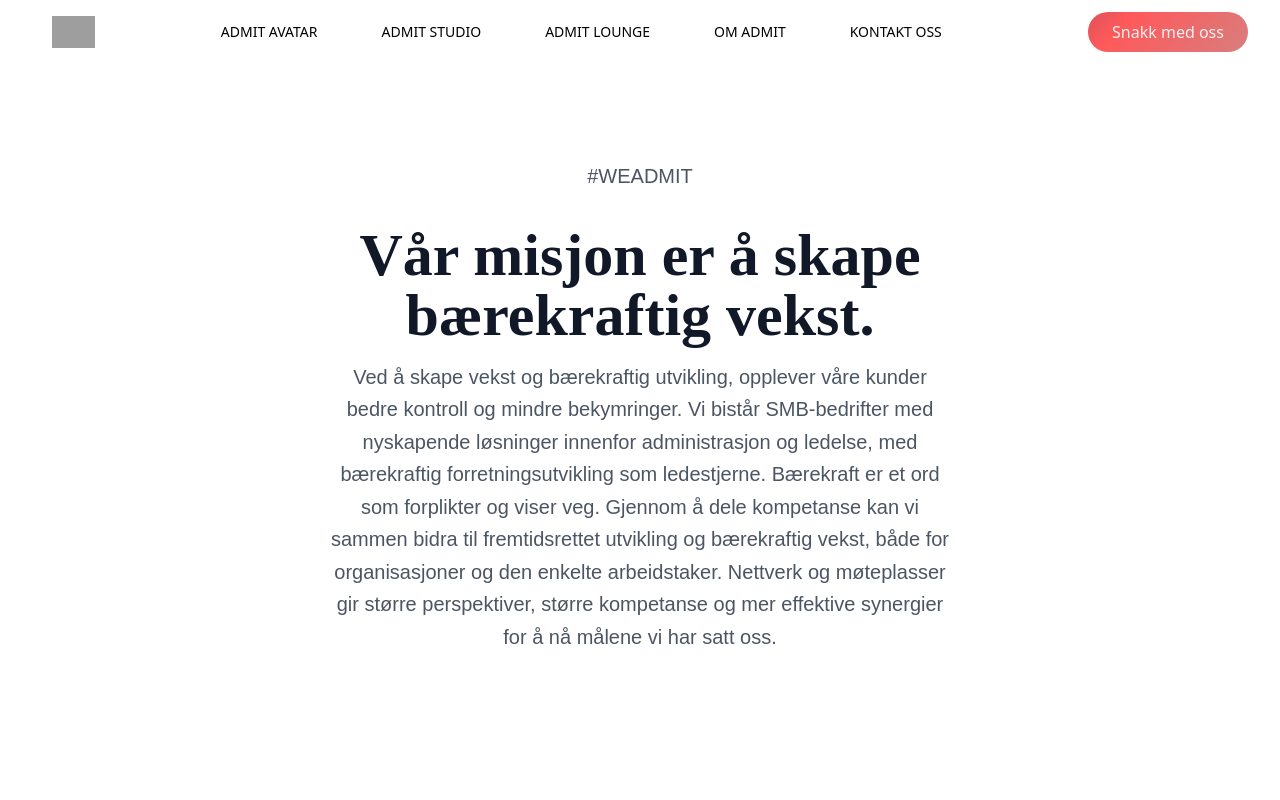
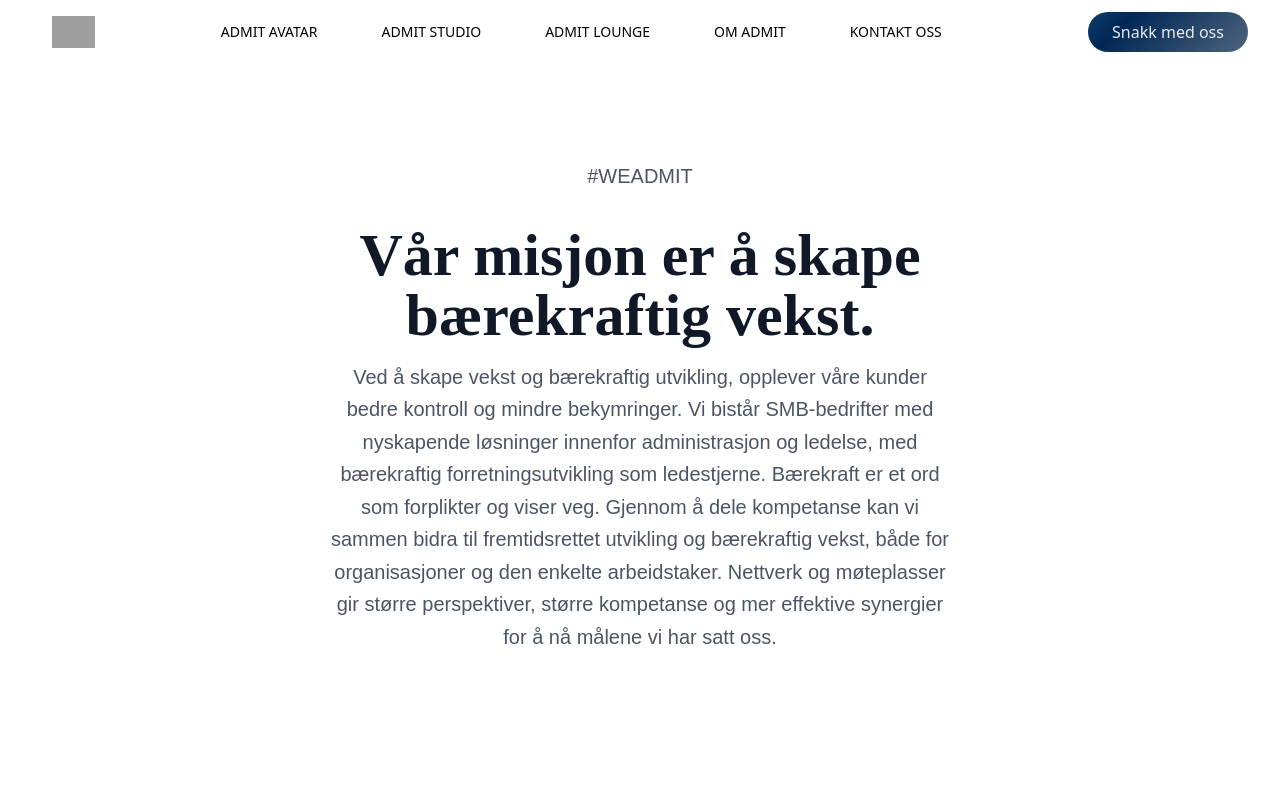
Before and after one commit to swappybizz/yay, a Next.js app: page /about in a window 1280 px wide. Shown: the top 800 px of the page. Built offline with nearby package versions, Linux system fonts and the light colour scheme; grey boxes are pictures that could not be loaded.

Commit message:
The navbar looks legit

```diff
--- a/components/Navbar.js
+++ b/components/Navbar.js
@@ -106,7 +106,7 @@ export default function Example() {
                 target="_blank"
                 rel="noopener noreferrer"
                 href="https://calendly.com/admitas/"
-                className="btn">
+                className="btn hover:animate-pulse-once hover:scale-105 outline-offset-2  transition-all hover:duration-300">
                   Snakk med oss
                   <div class="btn2"></div>
                 </a>
--- a/styles/globals.css
+++ b/styles/globals.css
@@ -320,7 +320,7 @@
   cursor: pointer;
   color: rgba(255,255,255,0.9);
   border-radius: 50px;
-  background: linear-gradient(-45deg, darkgrey, #FF595A, #002856, #73C3D5);
+  background: linear-gradient(-45deg, darkgrey, #002856, #73C3D5,#FF595A);
   background-size: 600%;
   -webkit-animation: anime 16s linear infinite;
           animation: anime 16s linear infinite;
--- a/tailwind.config.js
+++ b/tailwind.config.js
@@ -23,8 +23,9 @@ module.exports = {
         'weAdmit' : [ "'Qwitcher Grypen'", "cursive"],
     },
     animation: {
-      'pulse-once': 'pulse 3s linear',
-      "wiggle-once": 'wiggle 5s ease-in-out',
+      'pulse-once': 'pulse 4s infinite',
+      'ping-once': 'ping 1s infinite',
+      "wiggle-once": 'wiggle 5s infinite',
     },
     keyframes: {
       wiggle: {
```
